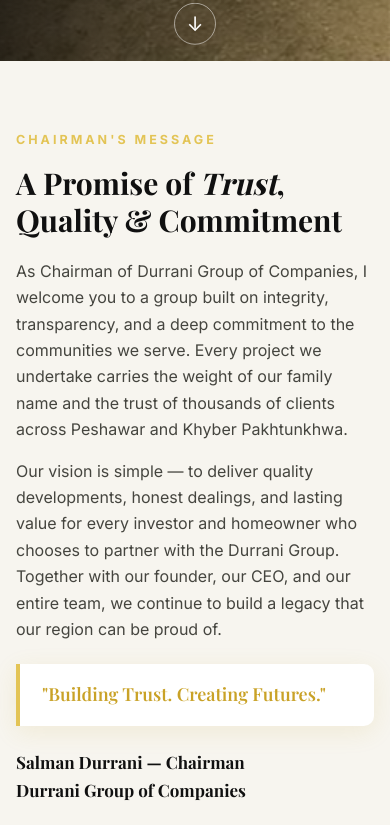
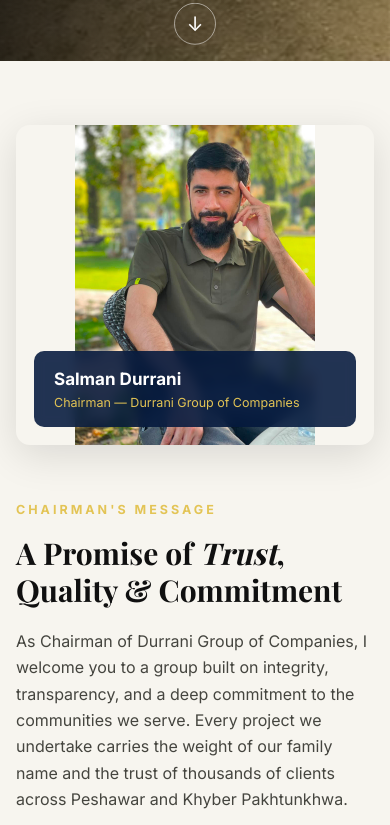
Before and after one commit to saeedark5-wq/DurraniGroup, a plain HTML site: page index.html in a window 390 px wide. Shown: the part 1558-2383 px from the top of the page. Drawn offline with nearby package versions, Linux system fonts and the light colour scheme; a web font is replaced by a local one.

Commit message:
Show photos above messages on tablet and mobile

```diff
--- a/css/style.css
+++ b/css/style.css
@@ -594,7 +594,8 @@
 .message-sign { font-weight: 700; color: var(--ink); font-family: var(--font-head); font-size: 17px; }
 @media (max-width: 992px) {
   .about-grid, .message-grid { grid-template-columns: 1fr; gap: 50px; }
-  .message-reverse .message-photo { order: 0; }
+  .message-grid .message-photo { order: 1; }
+  .message-grid .message-text { order: 2; }
   .about-img-small { right: 6px; bottom: -22px; }
   .about-badge { left: 6px; }
   .message-photo img { height: 420px; }
```
